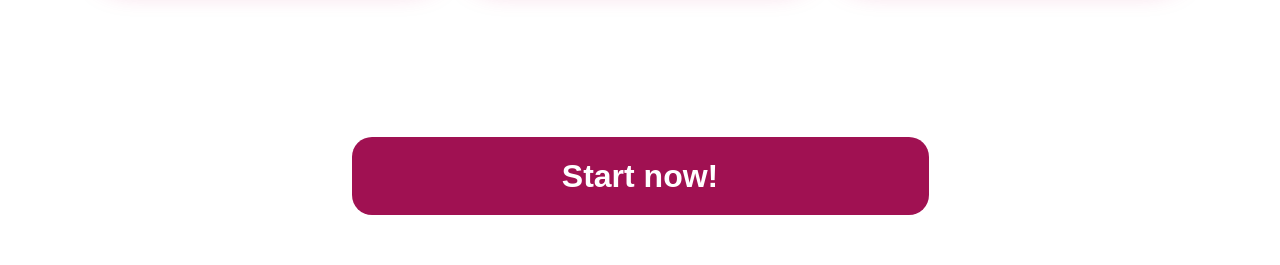
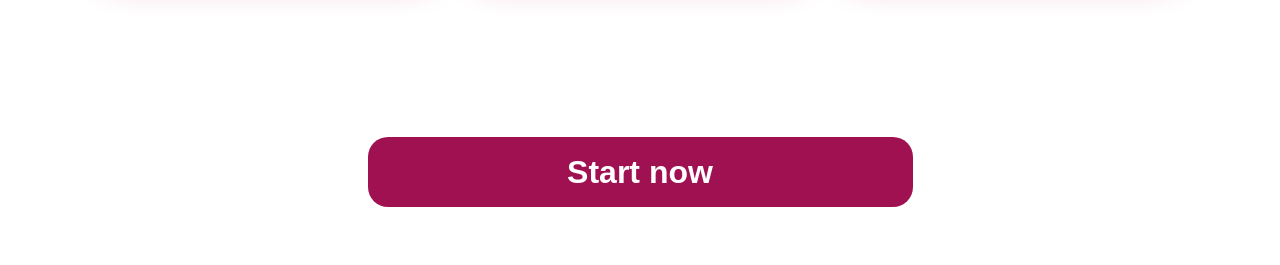
Before and after one commit to JustJabbaaaa/dia, a Nuxt app: page / in a window 1280 px wide. Shown: the part 1440-1705 px from the top of the page. Built offline with nearby package versions, Linux system fonts and the light colour scheme; a web font is replaced by a local one; what mdi-vue would draw is missing.

Commit message:
cta link

```diff
--- a/src/assets/scss/components/_cta.scss
+++ b/src/assets/scss/components/_cta.scss
@@ -1,10 +1,13 @@
 @use '../abstracts/variables' as *;
 
 #CTA{
-    button{
+    a{
         width:50%;
         height:70px;
         margin:auto;
+        display:flex;
+        justify-content:center;
+        align-items:center;
         font-size:2rem;
         border-radius:1.25rem;
     }
--- a/src/components/CallToAction.vue
+++ b/src/components/CallToAction.vue
@@ -1,5 +1,7 @@
 <template>
     <Section anchor="CTA">
-        <button class="btn btn-primary">Start now!</button>
+        <NuxtLink class="btn btn-primary" to="https://app.orionaccountsmanager.com/" target="_blank">
+            Start now
+        </NuxtLink>
     </Section>
 </template>
```
